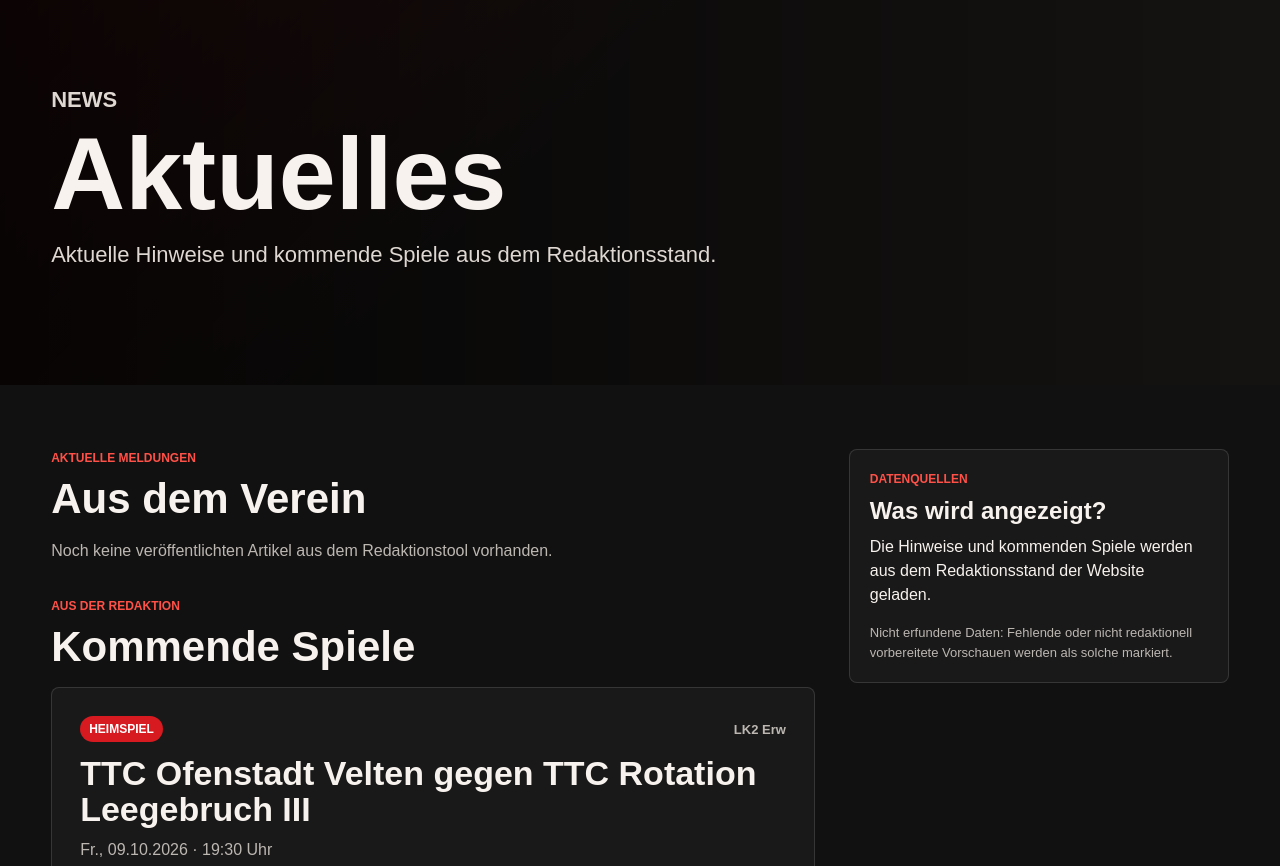
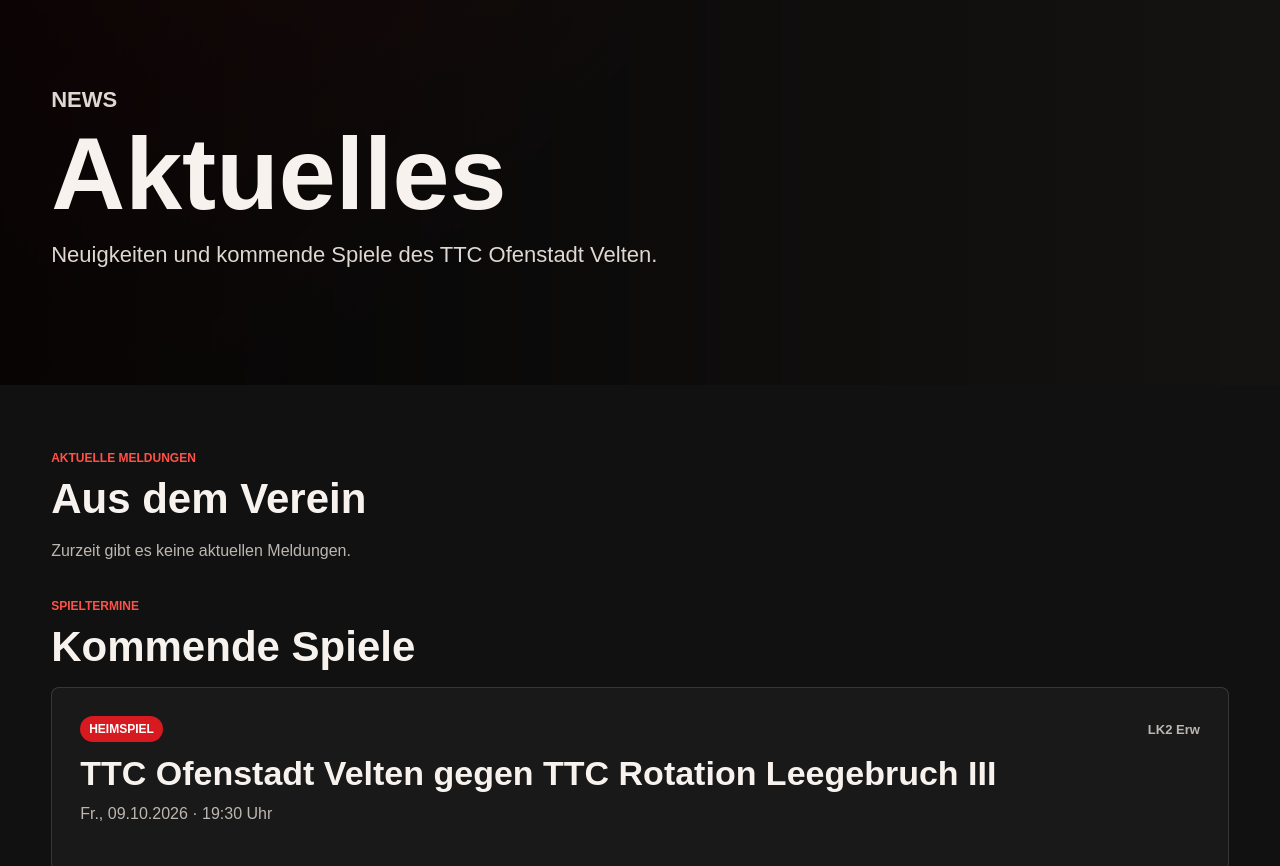
Before and after one commit to Marko110780/ttc-ofenstadt-velten, a website: page public/aktuelles.html in a window 1280 px wide. Shown: the part 86-952 px from the top of the page. Drawn offline with Linux system fonts and the light colour scheme.

Commit message:
Remove internal editorial notes from news page

```diff
--- a/public/aktuelles.html
+++ b/public/aktuelles.html
@@ -41,7 +41,7 @@
       <section class="subpage-hero">
         <p class="eyebrow">News</p>
         <h1>Aktuelles</h1>
-        <p>Aktuelle Hinweise und kommende Spiele aus dem Redaktionsstand.</p>
+        <p>Neuigkeiten und kommende Spiele des TTC Ofenstadt Velten.</p>
       </section>
 
       <section class="news-page-shell">
@@ -58,7 +58,7 @@
 
           <section class="section-block">
             <div class="section-heading">
-              <p class="eyebrow">Aus der Redaktion</p>
+              <p class="eyebrow">Spieltermine</p>
               <h2>Kommende Spiele</h2>
             </div>
             <div class="news-match-list" id="news-match-list">
@@ -67,12 +67,6 @@
           </section>
         </div>
 
-        <aside class="side-card news-side-card">
-          <p class="eyebrow">Datenquellen</p>
-          <h2>Was wird angezeigt?</h2>
-          <p>Die Hinweise und kommenden Spiele werden aus dem Redaktionsstand der Website geladen.</p>
-          <p class="source-note">Nicht erfundene Daten: Fehlende oder nicht redaktionell vorbereitete Vorschauen werden als solche markiert.</p>
-        </aside>
       </section>
     </main>
 
--- a/public/aktuelles.js
+++ b/public/aktuelles.js
@@ -165,7 +165,7 @@
     if (sortedArticles.length) {
       articleTarget.replaceChildren(...sortedArticles.map(createArticleItem));
     } else {
-      articleTarget.innerHTML = "<p class=\"muted\">Noch keine veröffentlichten Artikel aus dem Redaktionstool vorhanden.</p>";
+      articleTarget.innerHTML = "<p class=\"muted\">Zurzeit gibt es keine aktuellen Meldungen.</p>";
     }
   }
 
@@ -175,7 +175,7 @@
 
   if (!matchTarget) return;
   if (!sortedPreviews.length) {
-    matchTarget.innerHTML = "<p class=\"muted\">Keine kommenden Spiele im Redaktionsstand gefunden.</p>";
+    matchTarget.innerHTML = "<p class=\"muted\">Zurzeit sind keine kommenden Spiele angekündigt.</p>";
     return;
   }
 
--- a/public/styles.css
+++ b/public/styles.css
@@ -663,7 +663,7 @@
 
 .news-page-shell {
   display: grid;
-  grid-template-columns: minmax(0, 1fr) minmax(300px, 380px);
+  grid-template-columns: minmax(0, 1fr);
   gap: clamp(18px, 3vw, 34px);
   padding: clamp(34px, 5vw, 64px) clamp(16px, 4vw, 60px);
 }
```
